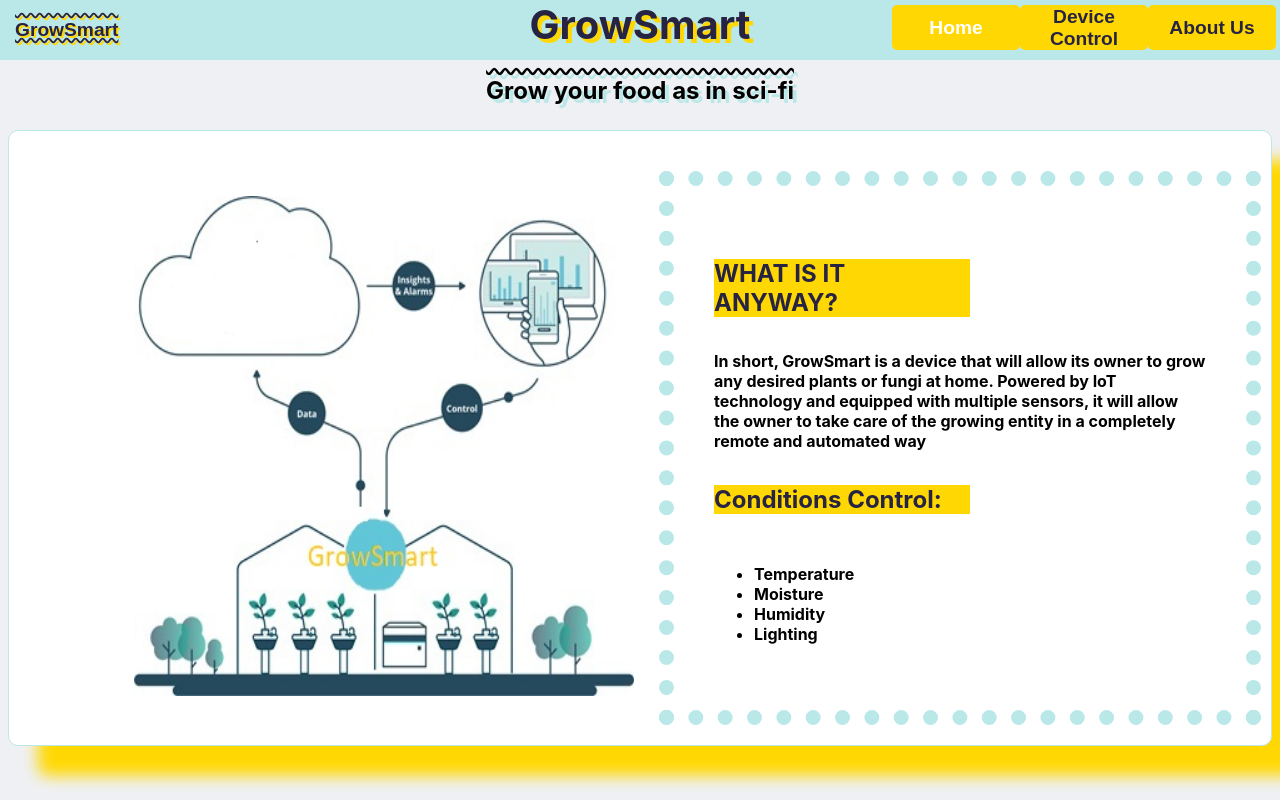
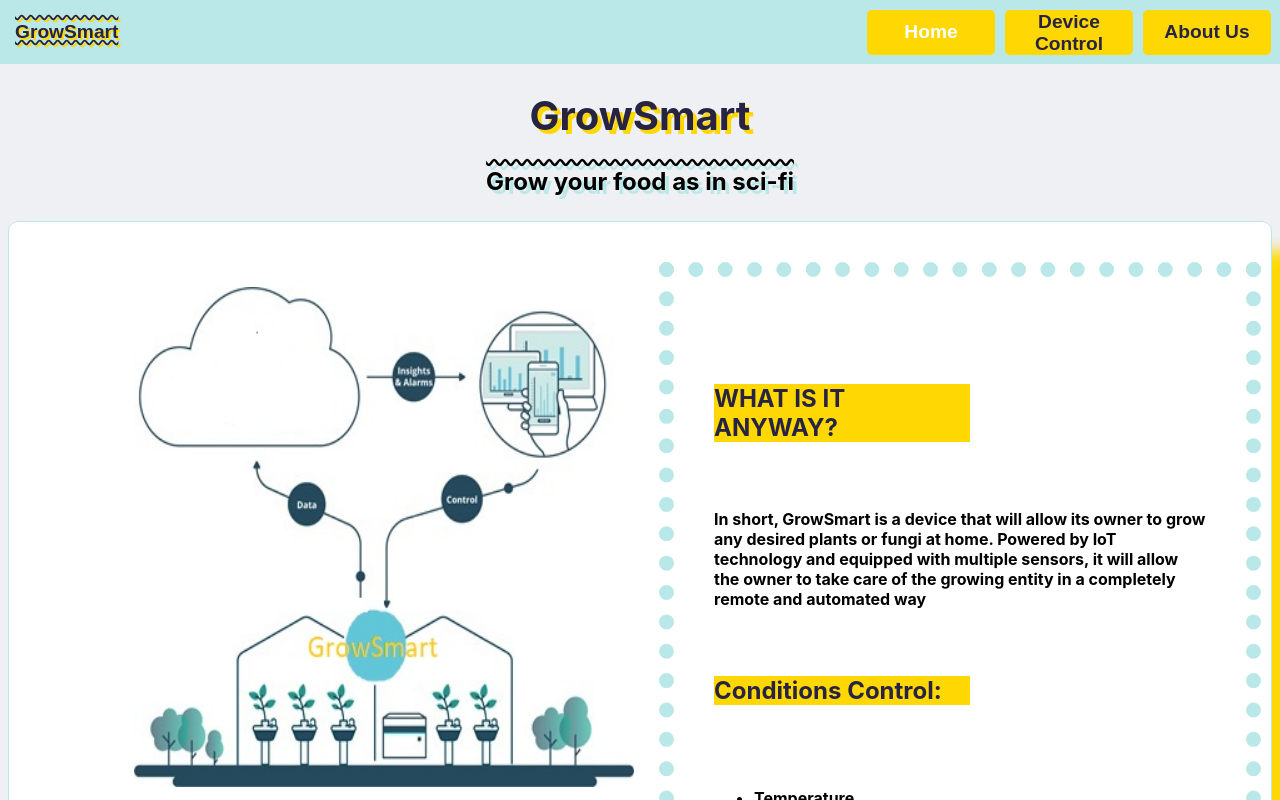
Before and after one commit to JosephGejadze/growsmart, a React (Create React App) app: page / in a window 1280 px wide. Shown: the top 800 px of the page. Built offline with nearby package versions, Linux system fonts and the light colour scheme.

Commit message:
code correction

```diff
--- a/src/App.js
+++ b/src/App.js
@@ -1,4 +1,4 @@
-import { useEffect, useState } from "react";
+import { useState } from "react";
 import Navbar from "./components/Navbar";
 import { PAGES } from "./constants";
 import DeviceControlPage from "./pages/deviceControlPage/DeviceControlPage";
@@ -8,14 +8,10 @@ function App() {
   const [currentPage, setCurrentPage] = useState(PAGES.HOME_PAGE);
 
   return (
-    <div style={{ height: "100%" }}>
+    <div>
       <Navbar currentPage={currentPage} setCurrentPage={setCurrentPage} />
       {currentPage === PAGES.HOME_PAGE && <HomePage />}
-      {currentPage === PAGES.DEVICE_CONTROL_PAGE ? (
-        <DeviceControlPage />
-      ) : (
-        <></>
-      )}
+      {currentPage === PAGES.DEVICE_CONTROL_PAGE && <DeviceControlPage />}
       {currentPage === PAGES.ABOUT_US_PAGE && <></>}
     </div>
   );
--- a/src/components/navbar.module.scss
+++ b/src/components/navbar.module.scss
@@ -1,40 +1,43 @@
 .navbar {
+  width: 100%;
+  height: 4rem;
   background-color: #bae8e8;
   display: flex;
   justify-content: space-between;
-
 }
 
 .buttons_div {
-    width: 30;
+  right: 1rem;
   display: flex;
   justify-content: space-between;
   margin-right: 4px;
+  align-items: center;
 }
 .logo {
   margin-left: 15px;
   font-weight: bold;
-    color:#272343;
+  color: #272343;
   text-align: start;
   font-size: larger;
-    font-family: 'Gill Sans', 'Gill Sans MT', Calibri, 'Trebuchet MS', sans-serif;
-    font-family: 'Anton', sans-serif;
+  font-family: "Gill Sans", "Gill Sans MT", Calibri, "Trebuchet MS", sans-serif;
+  font-family: "Anton", sans-serif;
   text-shadow: 2px 2px #ffd803;
   text-decoration: overline underline;
   text-decoration-style: wavy;
   color: #272343;
+  display: flex;
+  align-items: center;
 }
 .navbar_button {
   font-weight: bold;
   font-size: larger;
   background-color: #ffd803;
-    font-size:larger;
-    color:  #272343;
+  font-size: larger;
+  color: #272343;
   width: 10vw;
   border-radius: 5px;
   border: none;
-    margin-top: 5px;
-    margin-bottom: 5px;
+  margin: 5px;
   height: 45px;
   cursor: pointer;
 }
--- a/src/pages/deviceControlPage/DeviceControlPage.js
+++ b/src/pages/deviceControlPage/DeviceControlPage.js
@@ -1,4 +1,4 @@
-import { useEffect, useState } from "react";
+import { useState } from "react";
 import styles from "./deviceControlPage.module.scss";
 import water from "../../images/water.png";
 import light from "../../images/light.png";
@@ -27,6 +27,7 @@ const DeviceControlPage = () => {
               marginTop: `calc(${(100 - Number(lightLevel)) / 8}px)`,
               marginBottom: "300",
             }}
+            alt="param"
           />
         </div>
         <input
@@ -55,6 +56,7 @@ const DeviceControlPage = () => {
               height: `calc(${Number(waterLevel) + 50}px)`,
               marginTop: `calc(${(100 - Number(waterLevel)) / 2}px)`,
             }}
+            alt="param"
           />
         </div>
         <input
@@ -83,6 +85,7 @@ const DeviceControlPage = () => {
               height: `calc(${Number(airHumidityLevel) + 50}px)`,
               marginTop: `calc(${(100 - Number(airHumidityLevel)) / 2}px)`,
             }}
+            alt="param"
           />
         </div>
         <input
@@ -111,6 +114,7 @@ const DeviceControlPage = () => {
               height: `calc(${Number(naxshirorjangisLevel) + 50}px)`,
               marginTop: `calc(${(100 - Number(naxshirorjangisLevel)) / 2}px)`,
             }}
+            alt="param"
           />
         </div>
         <input
--- a/src/pages/deviceControlPage/deviceControlPage.module.scss
+++ b/src/pages/deviceControlPage/deviceControlPage.module.scss
@@ -1,26 +1,20 @@
 .container {
   background-color: #eff0f3;
   width: 100%;
-    height: 93.5%;
-    position: absolute;
   color: black;
   display: flex;
   justify-content: center;
-    flex-direction: column;
   align-items: center;
-    flex-direction: row;
   flex-wrap: wrap;
-
 }
-.container_header{
+.container_header {
   text-align: center;
 }
 
 .item {
-    margin-left: 50px;
-    margin-right: 50px;
-    width: 30vw;
-    height: 40vh;
+  margin: 50px;
+  width: 24rem;
+  height: 24rem;
   background-color: red;
   border-radius: 10px;
 }
@@ -43,8 +37,8 @@
   height: 25px;
   outline: none;
   opacity: 0.7;
-  -webkit-transition: .2s;
-  transition: opacity .2s;
+  -webkit-transition: 0.2s;
+  transition: opacity 0.2s;
   border-radius: 5px;
   background: #d3d3d3;
 }
--- a/src/pages/homePage/homePage.module.scss
+++ b/src/pages/homePage/homePage.module.scss
@@ -1,3 +1,11 @@
+.hompage {
+  background-color: #eff0f3;
+  width: 100%;
+  color: black;
+  display: flex;
+  justify-content: center;
+  flex-direction: column;
+  align-items: center;
 
   .header {
     text-align: center;
@@ -6,27 +14,14 @@
     text-shadow: 4px 4px #ffd803;
     text-decoration-style: wavy;
     color: #272343;
-    font-family:-apple-system, BlinkMacSystemFont, 'Segoe UI', Roboto, Oxygen, Ubuntu, Cantarell, 'Open Sans', 'Helvetica Neue', sans-serif
+    font-family: -apple-system, BlinkMacSystemFont, "Segoe UI", Roboto, Oxygen,
+      Ubuntu, Cantarell, "Open Sans", "Helvetica Neue", sans-serif;
   }
-
   .mini_description {
     text-align: center;
     text-decoration-line: overline;
     text-decoration-style: wavy;
     text-shadow: 4px 4px #bae8e8;
-}
-
-.hompage {
-    background-color: #eff0f3;
-    width: 100%;
-    height: 93.5%;
-    position: absolute;
-    color: black;
-    display: flex;
-    justify-content: center;
-    flex-direction: column;
-    align-items: center;
-
   }
   .mainContent {
     width: 284px;
@@ -42,8 +37,11 @@
     height: 90vh;
     margin-bottom: 150px;
     margin-top: 5px;
+    .images {
+      padding: 25px;
+      border-radius: 5px;
+      width: auto;
     }
-
     .description {
       width: 40vw;
       font-weight: bold;
@@ -52,8 +50,6 @@
       flex-direction: column;
       padding: 40px;
       border: 15px dotted #bae8e8;
-
-}
       .header3 {
         color: #272343;
         background-color: #ffd803;
@@ -61,8 +57,6 @@
         font-size: x-large;
         font-weight: bold;
       }
-.images{
-    padding: 25px;
-    border-radius: 5px;
-    width: auto;
     }
+  }
+}
--- a/src/pages/homePage/images.js
+++ b/src/pages/homePage/images.js
@@ -1,7 +1,7 @@
 import growBox from "../../images/grow-box.png";
 import img3 from "../../images/img3.png";
 import { useState, useEffect } from "react";
-import React, { Component } from "react";
+import React from "react";
 
 const images = [growBox, img3];
 
@@ -18,7 +18,7 @@ export default function ImageSwapper() {
 
   return (
     <div>
-      <img width={500} height={500} src={currentImage} />
+      <img width={500} height={500} src={currentImage} alt="growbox" />
     </div>
   );
 }
```
Lines whose indentation alone changed are shown as unchanged.
